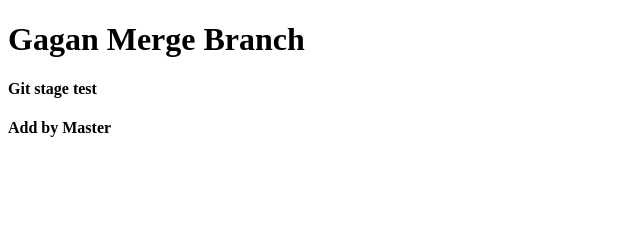
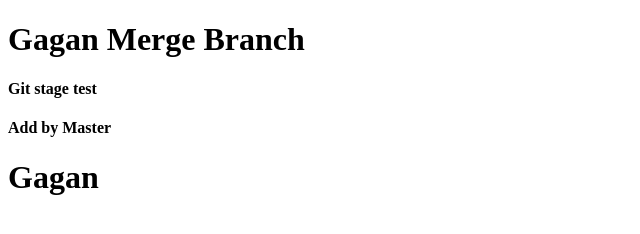
Before and after one commit to gaganpabbly/test_repo, a website: page index.html in a window 1280 px wide. Shown: the whole page, without its empty margins (0-640 px from the left). Drawn offline with Linux system fonts and the light colour scheme.

Commit message:
Revert "new commit"
This reverts commit c9466f12f48d7dd18ea29ced28f69cfebcfefdcf.

```diff
--- a/index.html
+++ b/index.html
@@ -11,6 +11,7 @@
     <h1>Gagan Merge Branch</h1>
     <h4>Git stage test</h4>
     <h4>Add by Master</h4>
+    <h1>Gagan</h1>
 </body>
 
 </html>
```
